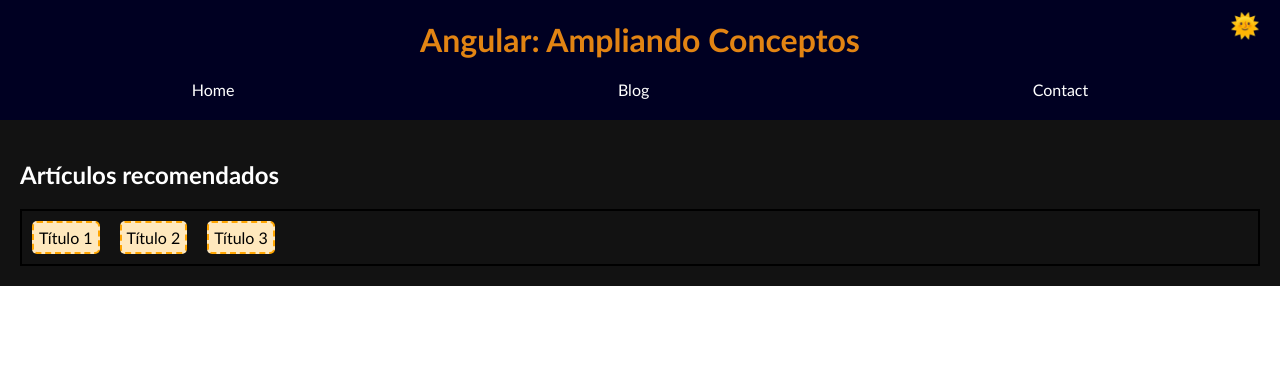
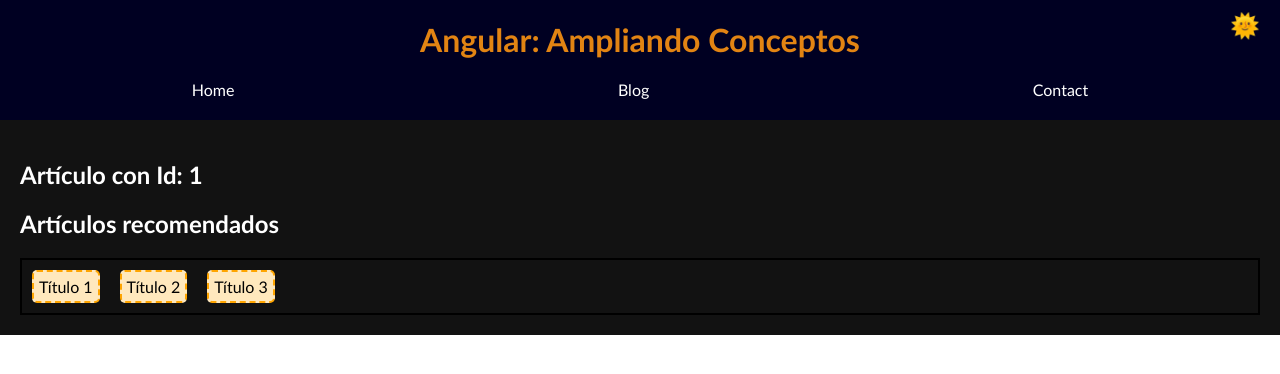
Before and after one commit to Amaza-ing/OW-Angular-Ampliando-Conceptos, an Angular app: page /blog/1 in a window 1280 px wide. Before the commit this address led to /. Shown: the top 374 px of the page. Built offline with nearby package versions, Linux system fonts and the light colour scheme.

Commit message:
parametric routes

```diff
--- a/src/app/app.routes.ts
+++ b/src/app/app.routes.ts
@@ -1,6 +1,7 @@
 import { Routes } from '@angular/router';
 import { HomeComponent } from './pages/home/home.component';
 import { BlogComponent } from './pages/blog/blog.component';
+import { ArticleDetailsComponent } from './pages/article-details/article-details.component';
 
 export const routes: Routes = [
   {
@@ -11,4 +12,8 @@
     path: 'blog',
     component: BlogComponent,
   },
+  {
+    path: 'blog/:id',
+    component: ArticleDetailsComponent
+  }
 ];
--- /dev/null
+++ b/src/app/pages/article-details/article-details.component.html
@@ -0,0 +1 @@
+<h2>Artículo con Id: {{ articleId }}</h2>
--- /dev/null
+++ b/src/app/pages/article-details/article-details.component.ts
@@ -0,0 +1,16 @@
+import { Component } from '@angular/core';
+import { ActivatedRoute } from '@angular/router';
+
+@Component({
+  selector: 'app-article-details',
+  imports: [],
+  templateUrl: './article-details.component.html',
+  styleUrl: './article-details.component.css'
+})
+export class ArticleDetailsComponent {
+  articleId;
+
+  constructor(private route: ActivatedRoute) {
+    this.articleId = route.snapshot.paramMap.get("id");
+  }
+}
```
Also changed, not shown: src/app/pages/article-details/article-details.component.css (added), 1 other file (tests, documents, lock files or other folders).
